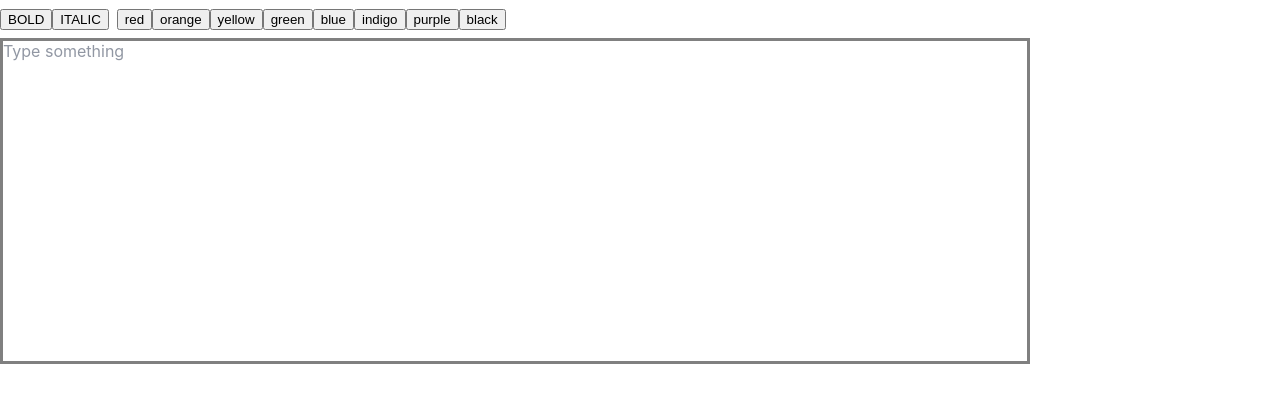
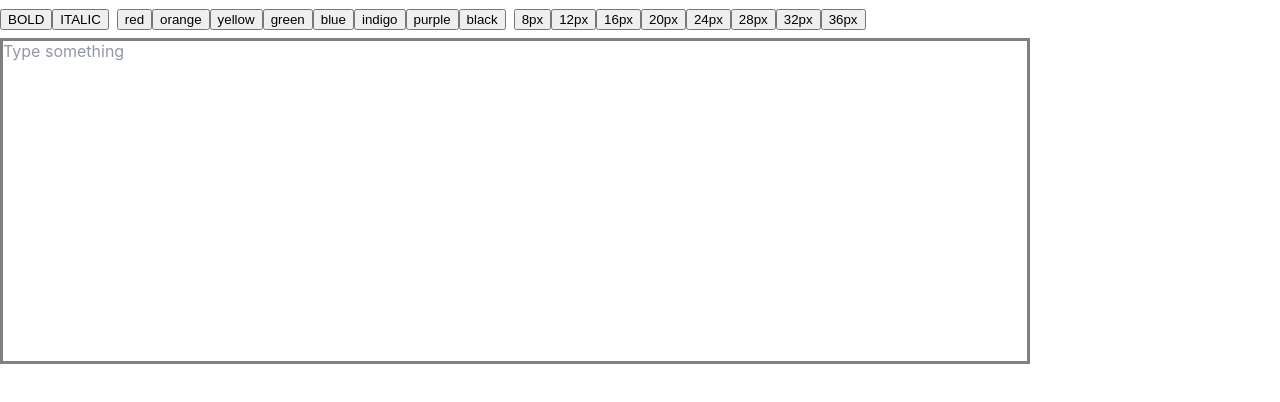
Before and after one commit to Ak1t0-Dev/text-styling-app, a React (Create React App) app: page / in a window 1280 px wide. Shown: the top 402 px of the page. Built offline with nearby package versions, Linux system fonts and the light colour scheme.

Commit message:
feat: added font-size buttons

```diff
--- a/src/components/TextEditor/TextEditor.tsx
+++ b/src/components/TextEditor/TextEditor.tsx
@@ -3,7 +3,7 @@ import { useState } from "react";
 import "draft-js/dist/Draft.css";
 import "./TextEditor.css";
 import { Button } from "../Button/Button";
-import { COLORS, customStyleMap } from "../../constants/customStyles";
+import { COLORS, FONTSIZE, customStyleMap } from "../../constants/customStyles";
 
 export const TextEditor = () => {
   const [editorState, setEditorState] = useState(() =>
@@ -42,6 +42,17 @@ export const TextEditor = () => {
             />
           ))}
         </div>
+        <div>
+          {Object.keys(FONTSIZE).map((size) => (
+            <Button
+              key={size}
+              inlineStyle={size}
+              title={size}
+              editorState={editorState}
+              onClick={handleClick}
+            />
+          ))}
+        </div>
       </div>
       <div className="editor">
         <Editor
```
